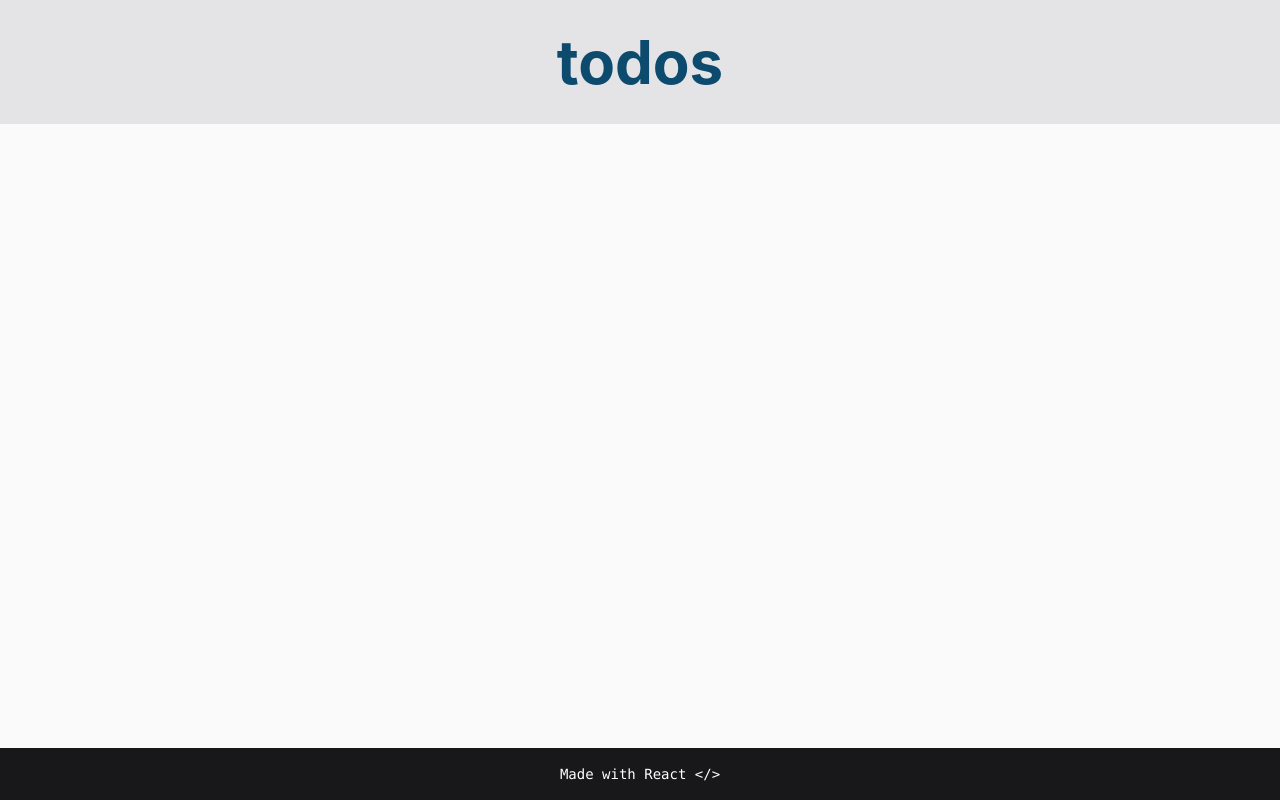
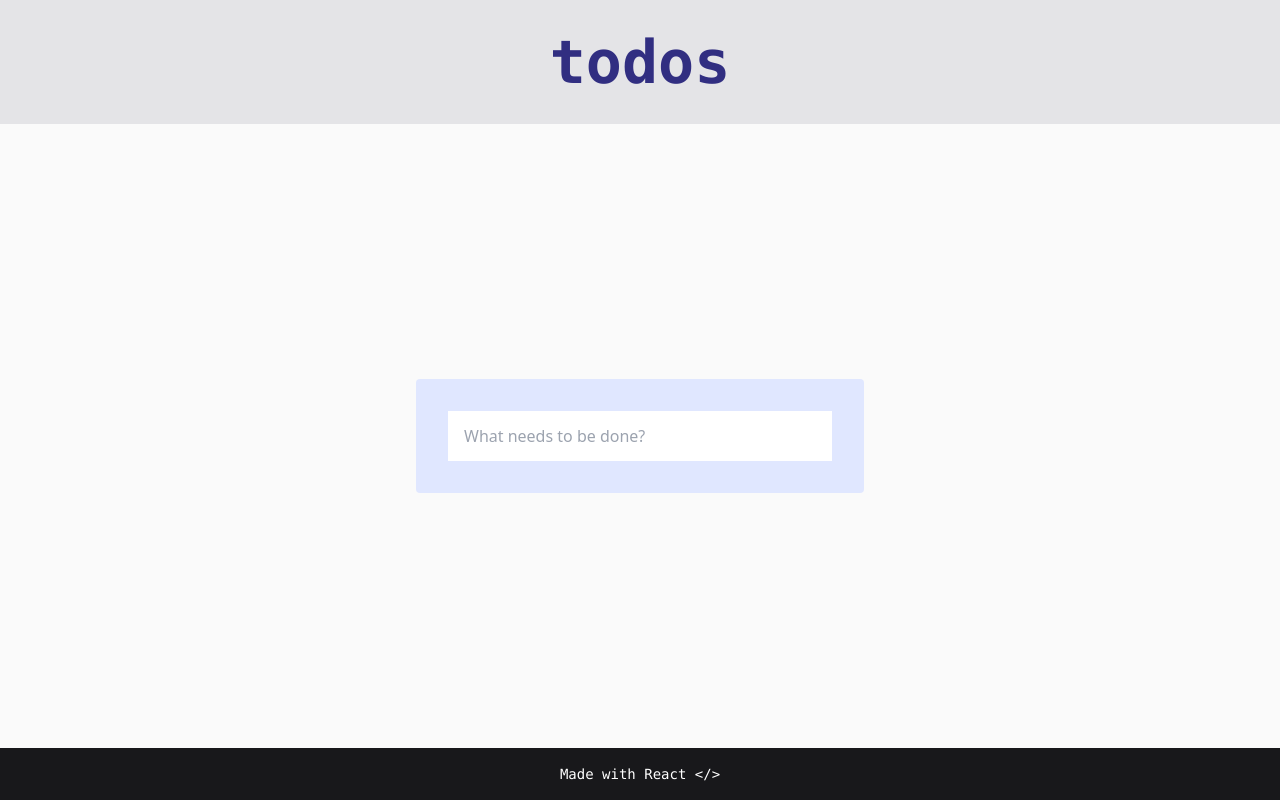
Before and after one commit to Vovchyk17/to-do-app, a React (Create React App) app: page / in a window 1280 px wide. Built offline with nearby package versions, Linux system fonts and the light colour scheme.

Commit message:
work in progress

```diff
--- a/src/App.css
+++ b/src/App.css
@@ -5,3 +5,11 @@
 .container {
   @apply max-w-screen-xl px-4;
 }
+
+.input_text__label {
+  @apply block w-full;
+}
+
+input[type='text'] {
+  @apply block h-[50px] w-full px-4 text-black font-sans;
+}
--- a/src/App.js
+++ b/src/App.js
@@ -1,19 +1,14 @@
 import "./App.css";
+import Header from "./components/Header";
+import Main from "./components/Main";
+import Footer from "./components/Footer";
 
 function App() {
   return (
     <div className="App min-h-[100vh] bg-neutral-50">
-      <header className="App-header text-center bg-zinc-200 py-8">
-        <div className="container">
-          <h1 className="text-6xl font-bold text-sky-900">todos</h1>
-        </div>
-      </header>
-      <main id="main" className="container flex-grow"></main>
-      <footer className="bg-zinc-900 text-white py-4 text-sm text-center font-mono">
-        <div className="container">
-          <span>Made with React {`</>`}</span>
-        </div>
-      </footer>
+      <Header />
+      <Main />
+      <Footer />
     </div>
   );
 }
--- /dev/null
+++ b/src/components/Footer.js
@@ -0,0 +1,9 @@
+export default function Footer() {
+  return (
+    <footer className="bg-zinc-900 text-white py-4 text-sm text-center font-mono">
+      <div className="container">
+        <span>Made with React {`</>`}</span>
+      </div>
+    </footer>
+  );
+}
--- /dev/null
+++ b/src/components/Header.js
@@ -0,0 +1,9 @@
+export default function Header() {
+  return (
+    <header className="App-header text-center bg-zinc-200 py-8">
+      <div className="container">
+        <h1 className="text-6xl font-bold text-indigo-900 font-mono">todos</h1>
+      </div>
+    </header>
+  );
+}
--- /dev/null
+++ b/src/components/Main.js
@@ -0,0 +1,18 @@
+export default function Main() {
+  return (
+    <main
+      id="main"
+      className="container flex-auto flex justify-center items-center"
+    >
+      <div className="content w-full max-w-md bg-indigo-100 p-8 rounded ">
+        <label className="input_text__label">
+          <input
+            type="text"
+            placeholder="What needs to be done?"
+            className="new_task"
+          />
+        </label>
+      </div>
+    </main>
+  );
+}
```
